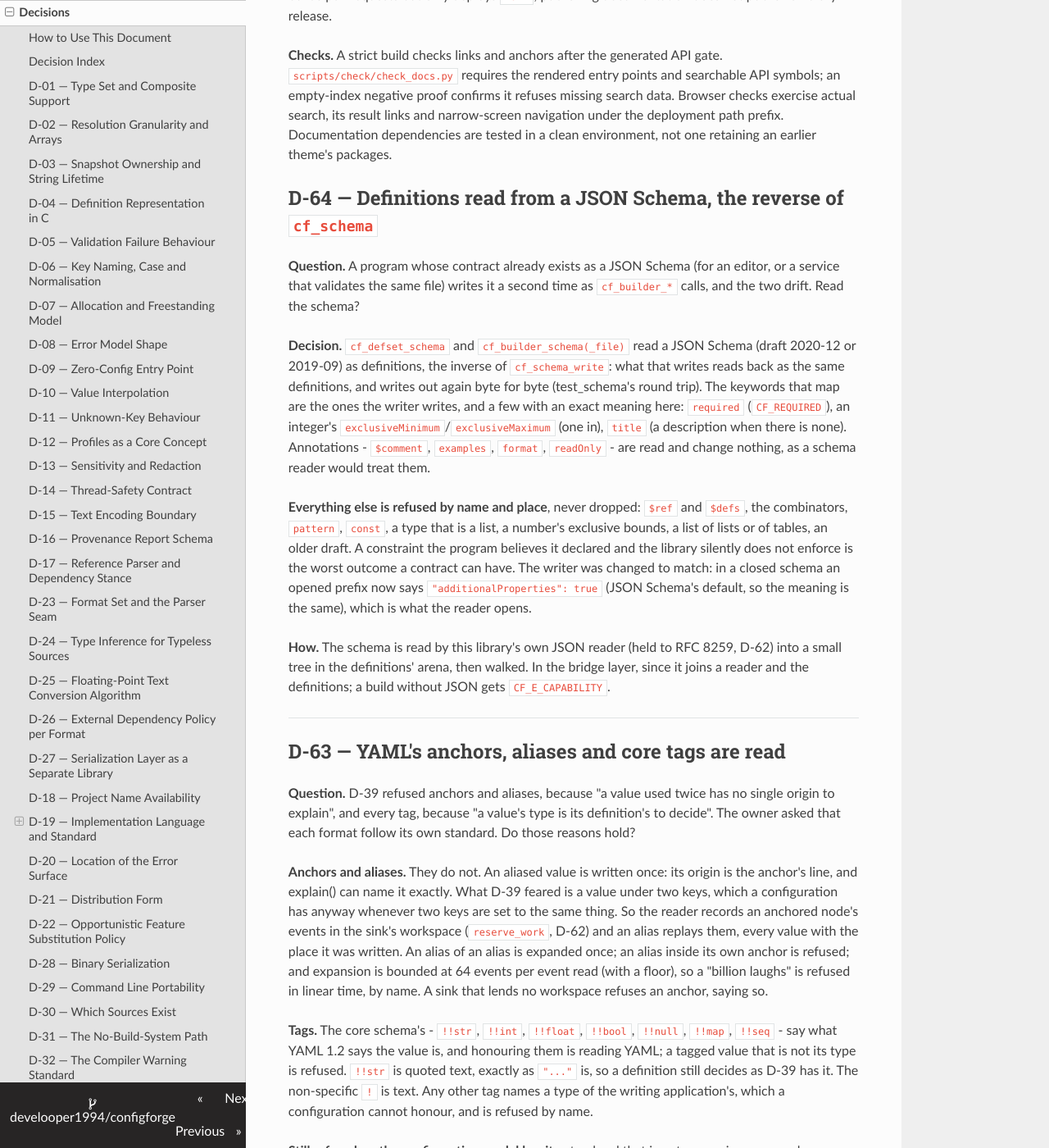
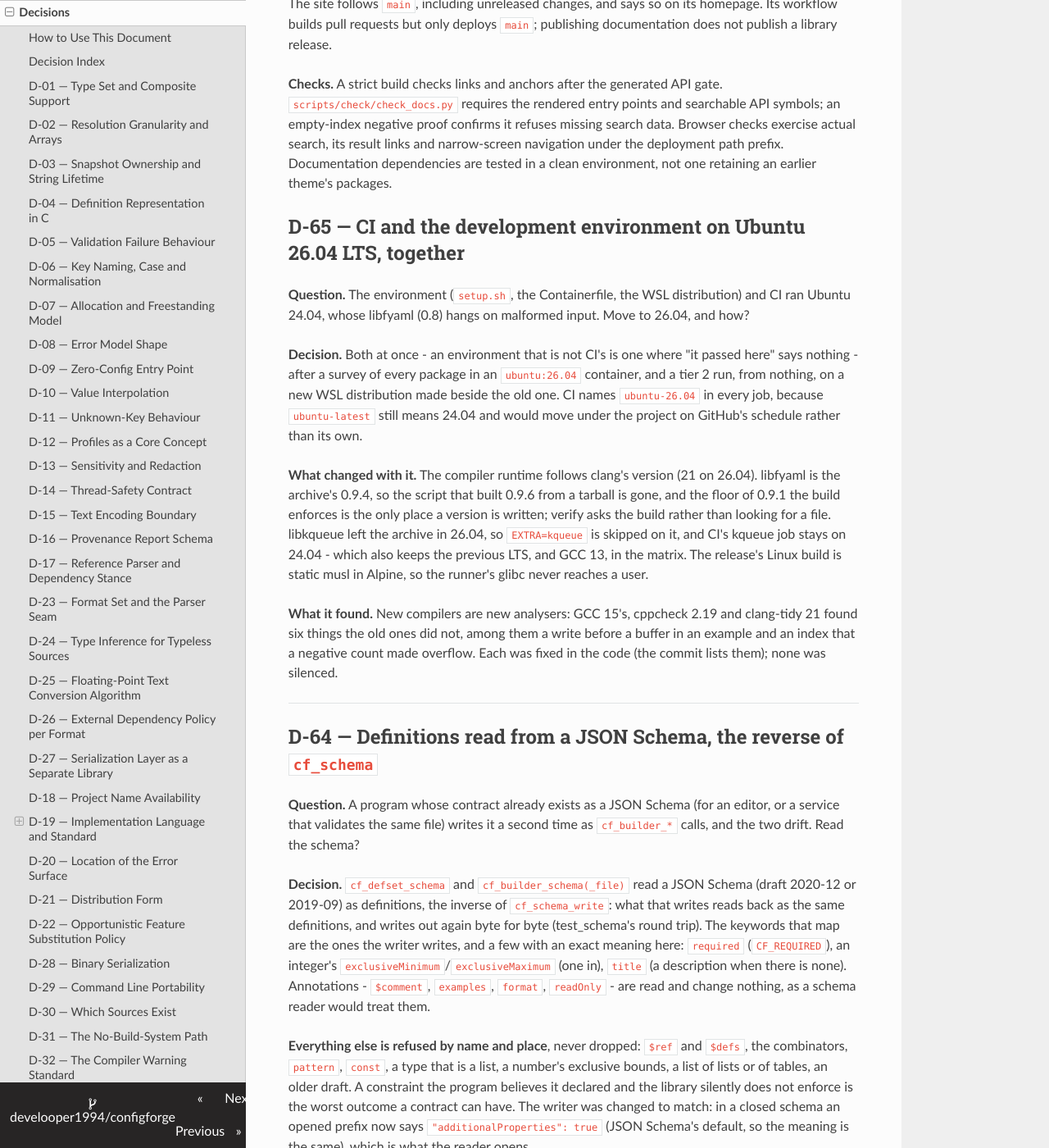
Before and after one commit to develooper1994/configforge, an MkDocs documentation site: the page built from docs/Decisions.md, in a window 1280 px wide and 1400 px high, scrolled down 55946 px. Shown: the whole window at 82% size. Built offline with MkDocs 1.6.1, drawn with Linux system fonts in a browser that asks for light colours; some of the changed text lies outside the part shown.

Commit message:
ConfigForge 1.2.0
Every reader held to its format's standard and scored on the standard's suite: JSON and TOML 1.0 in full, values included, YAML through libfyaml or libyaml; JSON Schema read as definitions; arrays in INI; Doctor --only-changed; MSVC's analyzer; and CI and the environment on Ubuntu 26.04 (D-65). CHANGELOG.md has the rest, and what to look at before upgrading.

```diff
--- a/docs/Decisions.md
+++ b/docs/Decisions.md
@@ -80,6 +80,7 @@ gets reopened every six months.
 | D-62 | Each reader held to its format's standard, by the standard's suite | formats, TOML, JSON, dependencies | **Decided** |
 | D-63 | YAML's anchors, aliases and core tags are read | formats, YAML, provenance | **Decided** |
 | D-64 | Definitions read from a JSON Schema, the reverse of `cf_schema` | definitions, schema | **Decided** |
+| D-65 | CI and the development environment on Ubuntu 26.04 LTS, together | build, CI, environment | **Decided** |
 
 **D-19 is closed.** It was the only decision that changed the shape of all the others,
 and closing it settled D-01, D-02 and D-22 with it. The remaining entries can now be
@@ -2525,6 +2526,37 @@ its result links and narrow-screen navigation under the deployment
 path prefix. Documentation dependencies are tested in a clean
 environment, not one retaining an earlier theme's packages.
 
+## D-65 — CI and the development environment on Ubuntu 26.04 LTS, together
+
+**Question.** The environment (`setup.sh`, the Containerfile, the WSL
+distribution) and CI ran Ubuntu 24.04, whose libfyaml (0.8) hangs on
+malformed input. Move to 26.04, and how?
+
+**Decision.** Both at once - an environment that is not CI's is one where
+"it passed here" says nothing - after a survey of every package in an
+`ubuntu:26.04` container, and a tier 2 run, from nothing, on a new WSL
+distribution made beside the old one. CI names `ubuntu-26.04` in every
+job, because `ubuntu-latest` still means 24.04 and would move under the
+project on GitHub's schedule rather than its own.
+
+**What changed with it.** The compiler runtime follows clang's version
+(21 on 26.04). libfyaml is the archive's 0.9.4, so the script that built
+0.9.6 from a tarball is gone, and the floor of 0.9.1 the build enforces
+is the only place a version is written; verify asks the build rather
+than looking for a file. libkqueue left the archive in 26.04, so
+`EXTRA=kqueue` is skipped on it, and CI's kqueue job stays on 24.04 -
+which also keeps the previous LTS, and GCC 13, in the matrix. The
+release's Linux build is static musl in Alpine, so the runner's glibc
+never reaches a user.
+
+**What it found.** New compilers are new analysers: GCC 15's, cppcheck
+2.19 and clang-tidy 21 found six things the old ones did not, among them
+a write before a buffer in an example and an index that a negative count
+made overflow. Each was fixed in the code (the commit lists them); none
+was silenced.
+
+---
+
 ## D-64 — Definitions read from a JSON Schema, the reverse of `cf_schema`
 
 **Question.** A program whose contract already exists as a JSON Schema
```
Also changed, not shown: CHANGELOG.md (+1 -1 lines).
